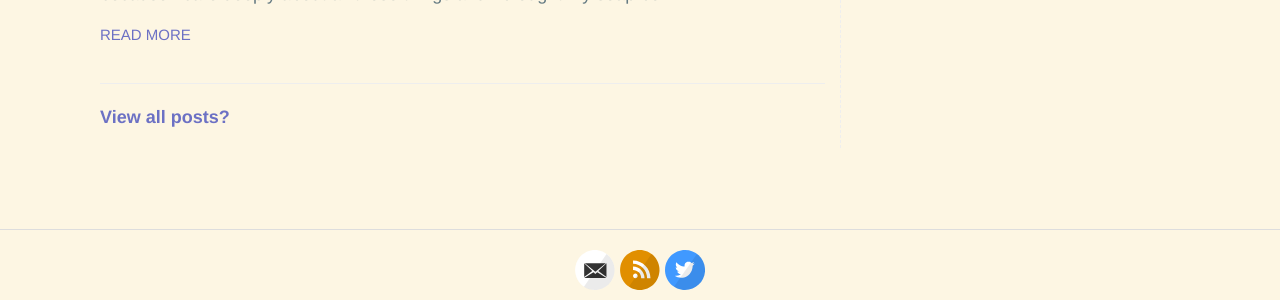
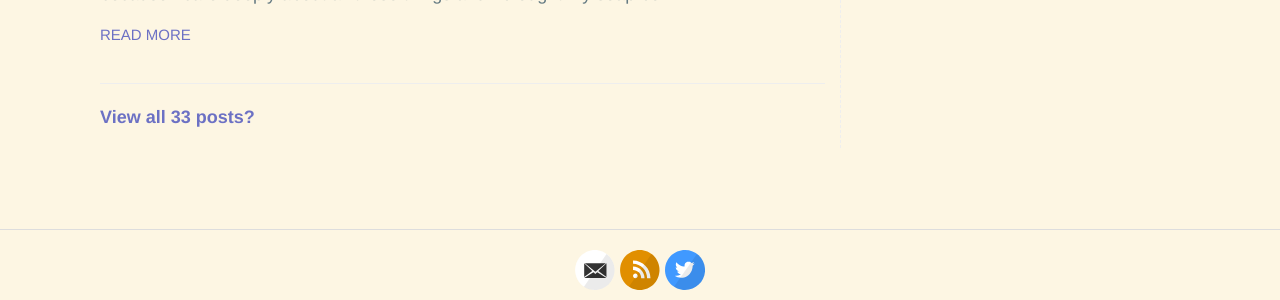
Before and after one commit to hencefarthing/hencefarthing.github.io, a Jekyll site: the page built from index.html, in a window 1280 px wide. Shown: the part 1975-2275 px from the top of the page. Built offline with Jekyll 4.4.1, drawn with Linux system fonts in a browser that asks for light colours.

Commit message:
fixing post-number display

```diff
--- a/_includes/list-posts.html
+++ b/_includes/list-posts.html
@@ -54,7 +54,7 @@
     {% else %}
         <h4 id="most-posts">
             <a href="{{ site.baseurl }}/posts">
-                View all {{ site.posts.length }} posts?
+                View all {{ site.posts | size }} posts?
             </a>
         </h4>
     {% endif %}
```
